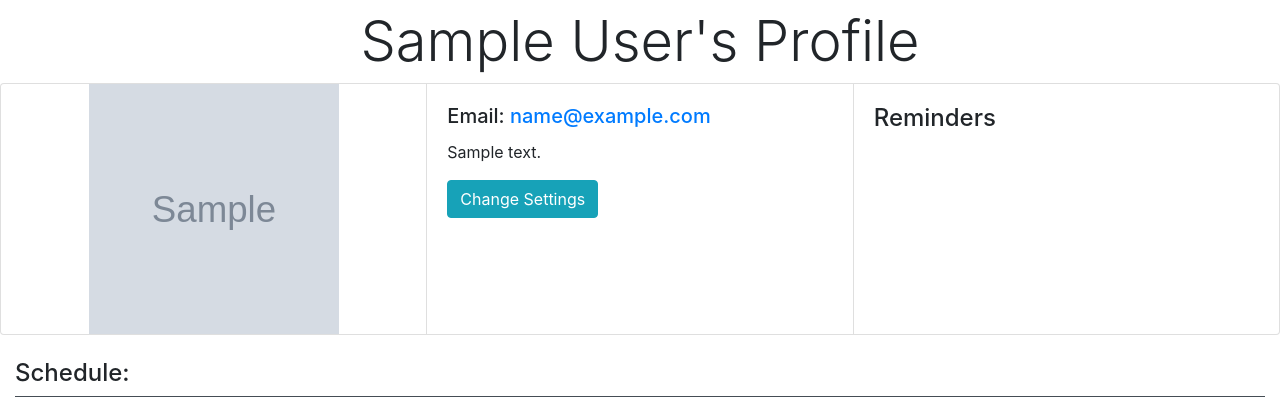
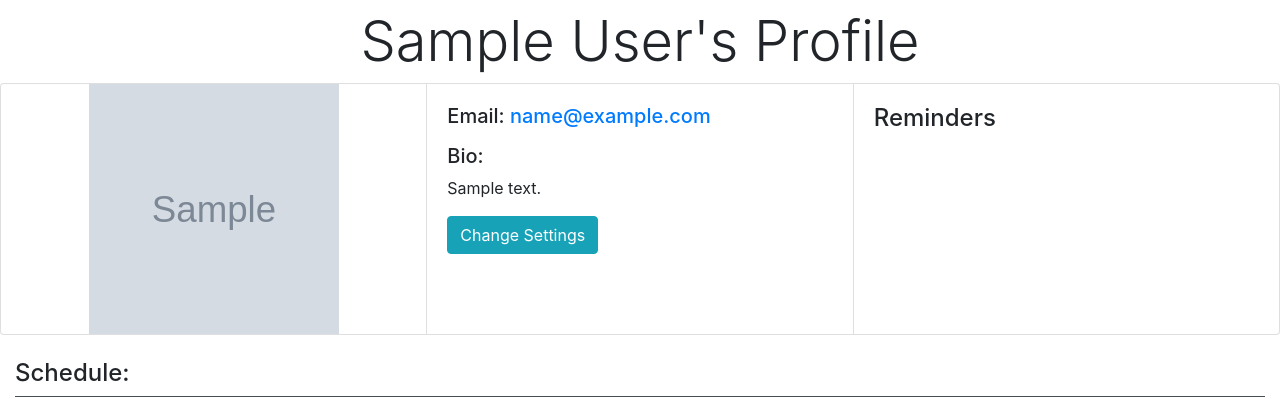
Before and after one commit to DerekL27/Stuybook_prototype, a Flask app: template templates/profile.html in a window 1280 px wide. Shown: the part 64-461 px from the top of the page. Run offline with Flask 2, Linux system fonts and the light colour scheme; the template is opened without the code that fills it: most values are stand-ins (such as "Sample title", 1, 10 or a date in 2020); grey boxes marked "Sample" are stand-in pictures; some libraries are stand-ins or nearby versions.

Commit message:
add bio in profile

```diff
--- a/templates/profile.html
+++ b/templates/profile.html
@@ -24,7 +24,9 @@
       <h5 class="card-title "> Email:
         <a href = "mailto: {{email}}">{{email}}</a>
       </h5>
-      <p class="card-text">{{bio}}</p>
+      <p class="card-text"> <h5> Bio:</h5>
+        {{bio}}
+      </p>
       <a href="/settings" class="btn btn-info">Change Settings</a>
     </div>
   </div>
```
